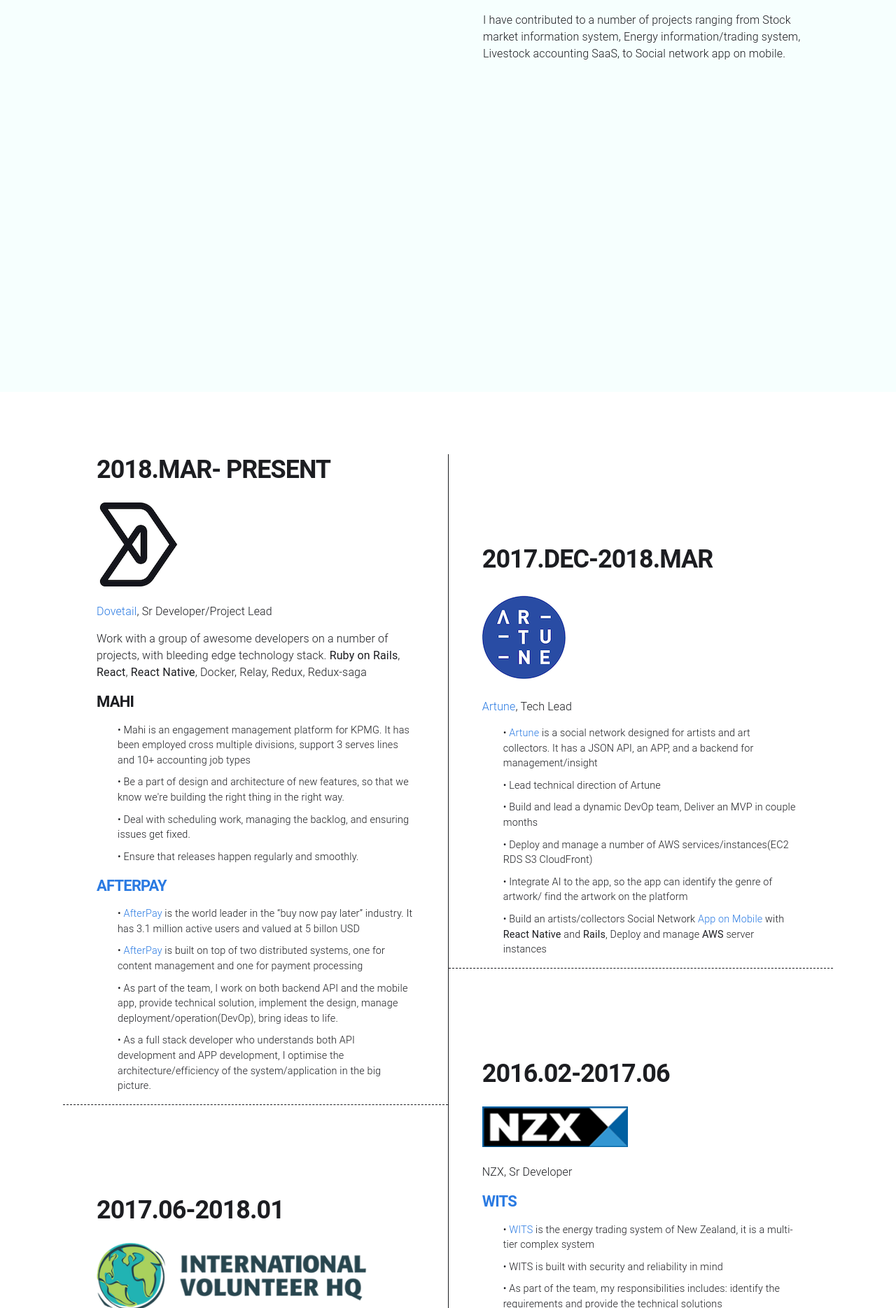
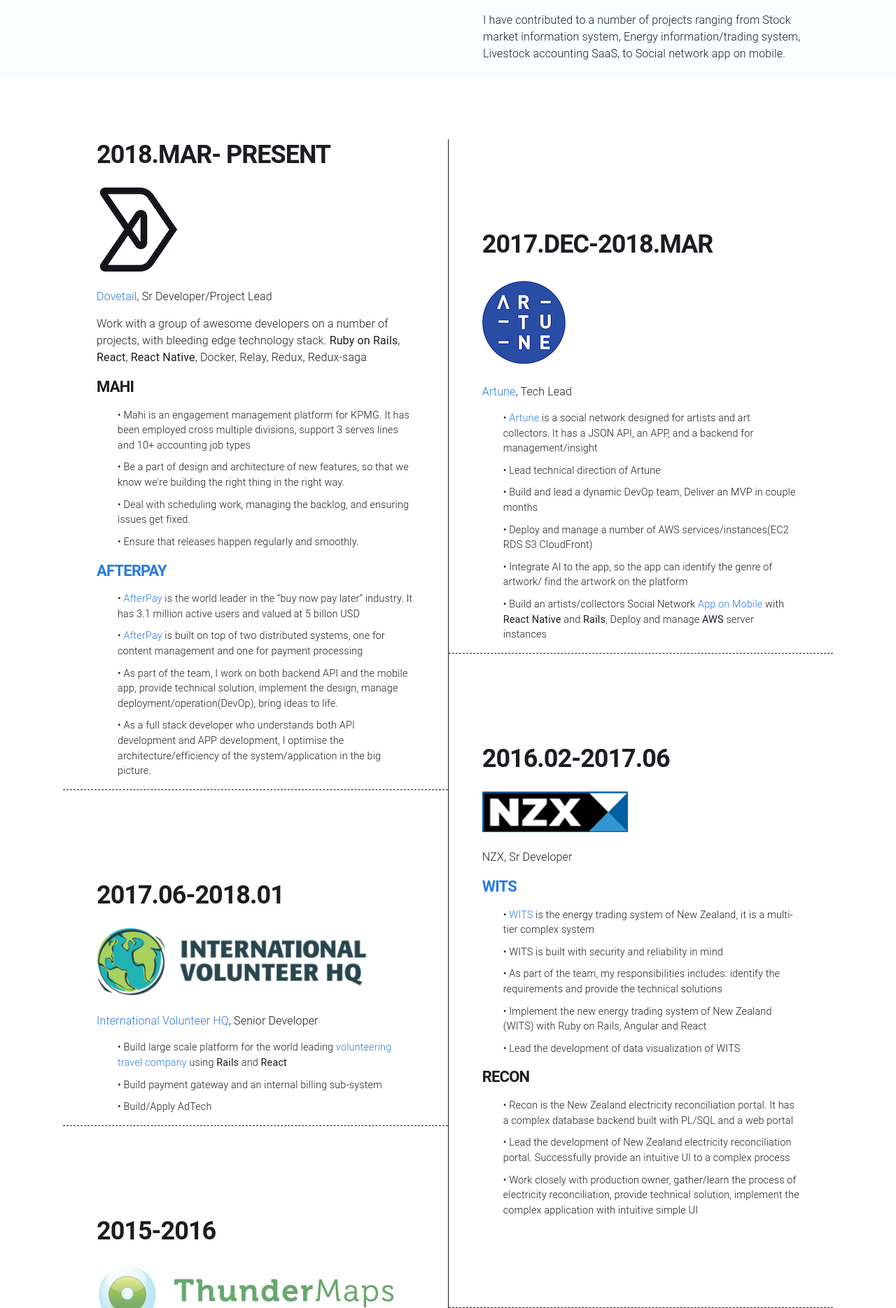
Before and after one commit to xuwupeng2000/xuwupeng2000.github.io, a Jekyll site: the page built from index.html, in a window 1280 px wide. Shown: the part 402-2271 px from the top of the page at 70% size. Built offline with Jekyll 4.4.1, drawn with Linux system fonts in a browser that asks for light colours; nearby versions of some CDN libraries.

Commit message:
Update index.html

```diff
--- a/index.html
+++ b/index.html
@@ -3,7 +3,7 @@
 ---
 
 <script src="js/wow.min.js"></script>
-<section class="bg-washed-blue vh-100">
+<section class="bg-washed-blue vh-50">
   <div class="container">
     <div class="row mt5">
       <div class="column">
@@ -29,7 +29,7 @@
   <div class="container">
     <div class="row timeline-container">
       <div id="timeline" class="column timeline-left-side">
-        <h2 class="timeline-time wow pulse"><span>2018.Mar- Present</span></h2>
+        <h2 class="timeline-time"><span>2018.Mar- Present</span></h2>
 
 
         <dl class="timeline-series">
@@ -61,7 +61,7 @@
         </dl>
 
         <div class="more-margin" data-rellax-speed='1'>
-          <h2 class="timeline-time wow pulse" data-rellax-speed='2'><span>2017.06-2018.01</span></h2>
+          <h2 class="timeline-time" data-rellax-speed='2'><span>2017.06-2018.01</span></h2>
           <dl class="timeline-series">
             <dt class="timeline-event"></dt>
             <dd class="timeline-event-content">
@@ -77,7 +77,7 @@
         </div>
 
         <div class="more-margin rellax" data-rellax-speed='2'>
-          <h2 class="timeline-time wow pulse rellex" data-rellax-speed='2'><span>2015-2016</span></h2>
+          <h2 class="timeline-time rellex" data-rellax-speed='2'><span>2015-2016</span></h2>
           <dl class="timeline-series">
             <dt class="timeline-event" id="2015last"></dt>
             <dd class="timeline-event-content" id="2015lastEX">
@@ -95,7 +95,7 @@
         </div>
 
         <div class="more-margin rellax" data-rellax-speed='2'>
-          <h2 class="timeline-time wow pulse rellex" data-rellax-speed='1'><span>2013-2014</span></h2>
+          <h2 class="timeline-time rellex" data-rellax-speed='1'><span>2013-2014</span></h2>
           <dl class="timeline-series">
             <dt class="timeline-event" id="2013"></dt>
             <dd class="timeline-event-content" id="2013EX">
@@ -112,7 +112,7 @@
 
       <div id="timeline" class="column timeline-right-side">
         <div class="more-margin" data-rellax-speed='3'>
-          <h2 class="timeline-time wow pulse" data-rellax-speed='2'><span>2017.Dec-2018.Mar</span></h2>
+          <h2 class="timeline-time" data-rellax-speed='2'><span>2017.Dec-2018.Mar</span></h2>
           <dl class="timeline-series">
             <dt class="timeline-event" id="2015last"></dt>
             <dd class="timeline-event-content" id="2015lastEX">
@@ -132,7 +132,7 @@
         </div>
 
         <div class="timeline-wrapper more-margin rellax" data-rellax-speed='2'>
-          <h2 class="timeline-time wow pulse rellex" data-rellax-speed='2'><span>2016.02-2017.06</span></h2>
+          <h2 class="timeline-time rellex" data-rellax-speed='2'><span>2016.02-2017.06</span></h2>
           <dl class="timeline-series">
             <dt class="timeline-event" id="current"></dt>
             <dd class="timeline-event-content" id="currentEX">
@@ -158,7 +158,7 @@
         </div>
 
         <div class="timeline-wrapper more-margin rellax" data-rellax-speed='2'>
-          <h2 class="timeline-time wow pulse rellex" data-rellax-speed='1'><span>2014-2015</span></h2>
+          <h2 class="timeline-time rellex" data-rellax-speed='1'><span>2014-2015</span></h2>
           <dl class="timeline-series">
             <dt class="timeline-event" id="2014"></dt>
             <dd class="timeline-event-content" id="2014EX">
@@ -176,9 +176,9 @@
         <div class="more-margin"> </div>
 
         <div class="timeline-wrapper more-margin rellax" data-rellax-speed='2'>
-          <h2 class="timeline-time wow pulse rellex" data-rellax-speed='2'><span>2018.Mar- Present</span></h2>
+          <h2 class="timeline-time rellex" data-rellax-speed='2'><span>2018.Mar- Present</span></h2>
           <dl class="timeline-series">
-            <h2 class="timeline-time wow pulse"><span>2004-2008</span></h2>
+            <h2 class="timeline-time"><span>2004-2008</span></h2>
             <dt class="timeline-event" id="2012"></dt>
             <dd class="timeline-event-content" id="2012EX">
               <div class="img-cut"> <img src='images/otago.png'/> </div>
```
